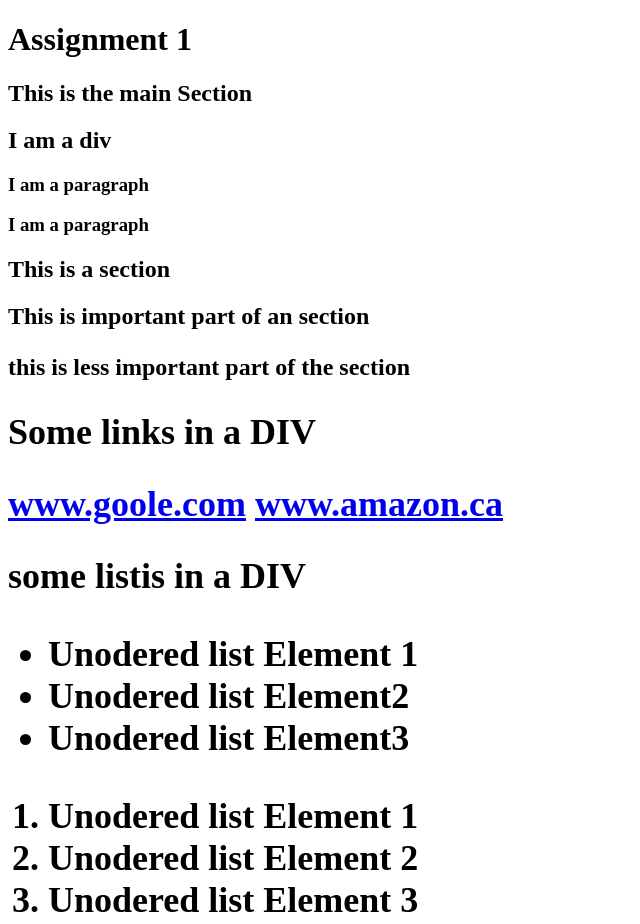
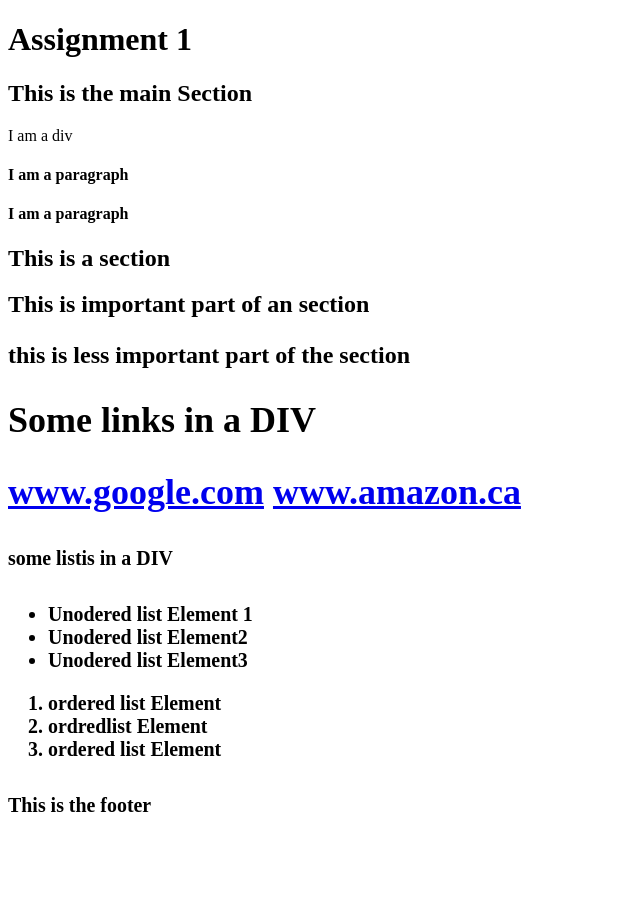
Before and after one commit to abdi0231/abdi0231.github.io, a plain HTML site: page lib2024/assg-1/index.html in a window 1280 px wide. Shown: the top 924 px of the page, without its empty margins (0-640 px from the left). After the commit the page ends 850 px from the top, so only its background shows below. Drawn offline with Linux system fonts and the light colour scheme.

Commit message:
assg1
assg1

```diff
--- a/lib2024/assg-1/assig_1.html
+++ b/lib2024/assg-1/index.html
@@ -4,19 +4,19 @@
 	<title>Assignment 1</title>
 	<h1>Assignment 1  </h1>
 	<h2>This is the main Section</h2>
-	<h2> I am a div</h6>
-	<h3>I am a paragraph</h6>
-	<h3>I am a paragraph</h6>
+	<div>I am a div </div>
+	<h4>I am a paragraph</h4>
+	<h4>I am a paragraph</h4>
 	<h2> This is a section<h2>
 	<strong>This is important part of an section<strong>
 <p>
 this is less important part of the section
 </p>
 <h2> Some links in a DIV <h2>
-<a href="https://www.goole.com">www.goole.com</a>
+<a href="https://www.google.com">www.google.com</a>
 <a href="https://www.amazon.ca.">www.amazon.ca</a>
 
-<h2> some listis in a DIV<h2>
+<h5> some listis in a DIV<h5>
 <ul>
   <li> Unodered list Element 1</li>
   <li>Unodered list Element2</li>
@@ -24,9 +24,9 @@
 </ul>
 
 <ol start="1">
-  <li>Unodered list Element 1</li>
-  <li>Unodered list Element 2</li>
-  <li>Unodered list Element 3</li>
+  <li>ordered list Element </li>
+  <li>ordredlist Element </li>
+  <li>ordered list Element </li>
 </ol>
 <h5> This is the footer <h5>
 
```
Also changed, not shown: 5 other files.
